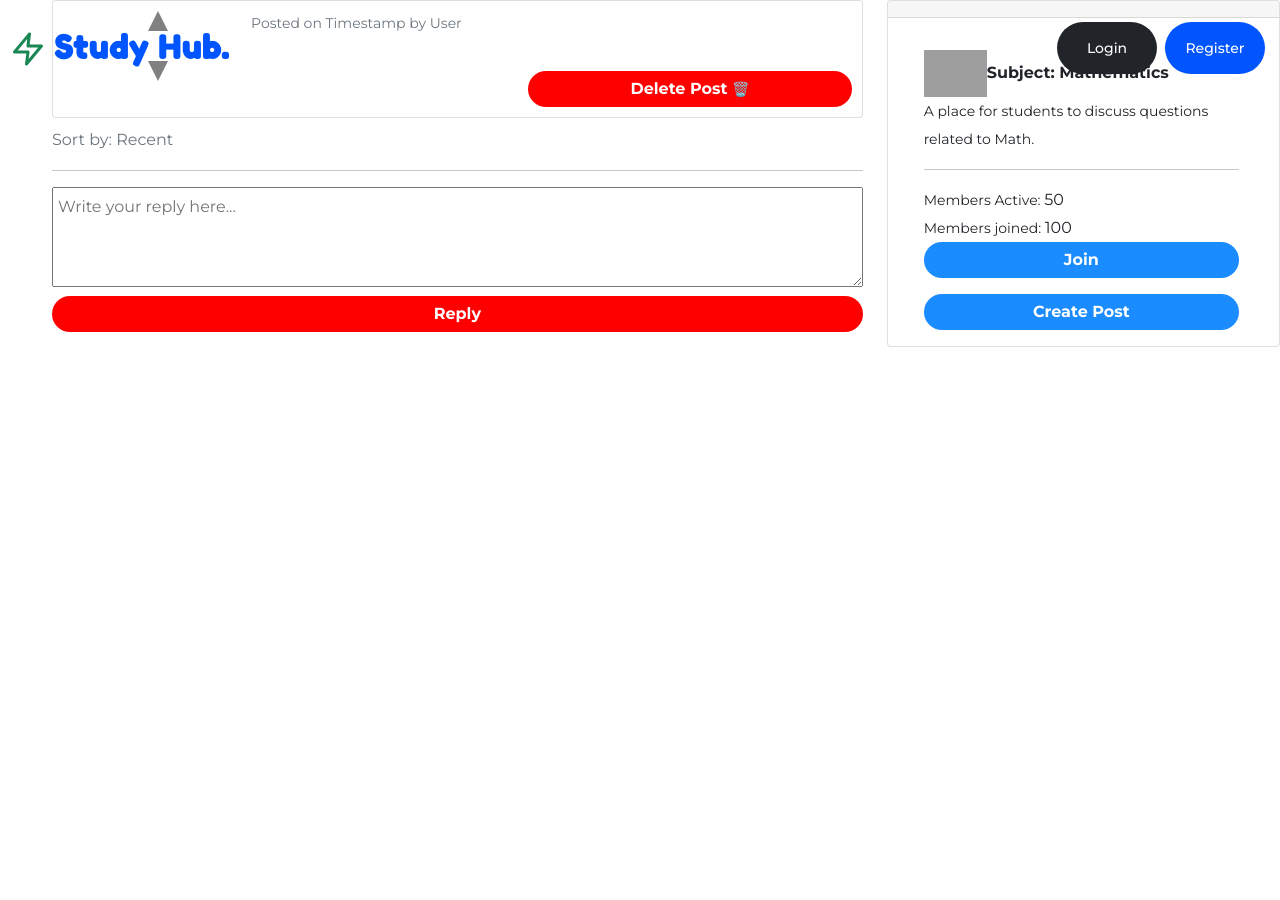
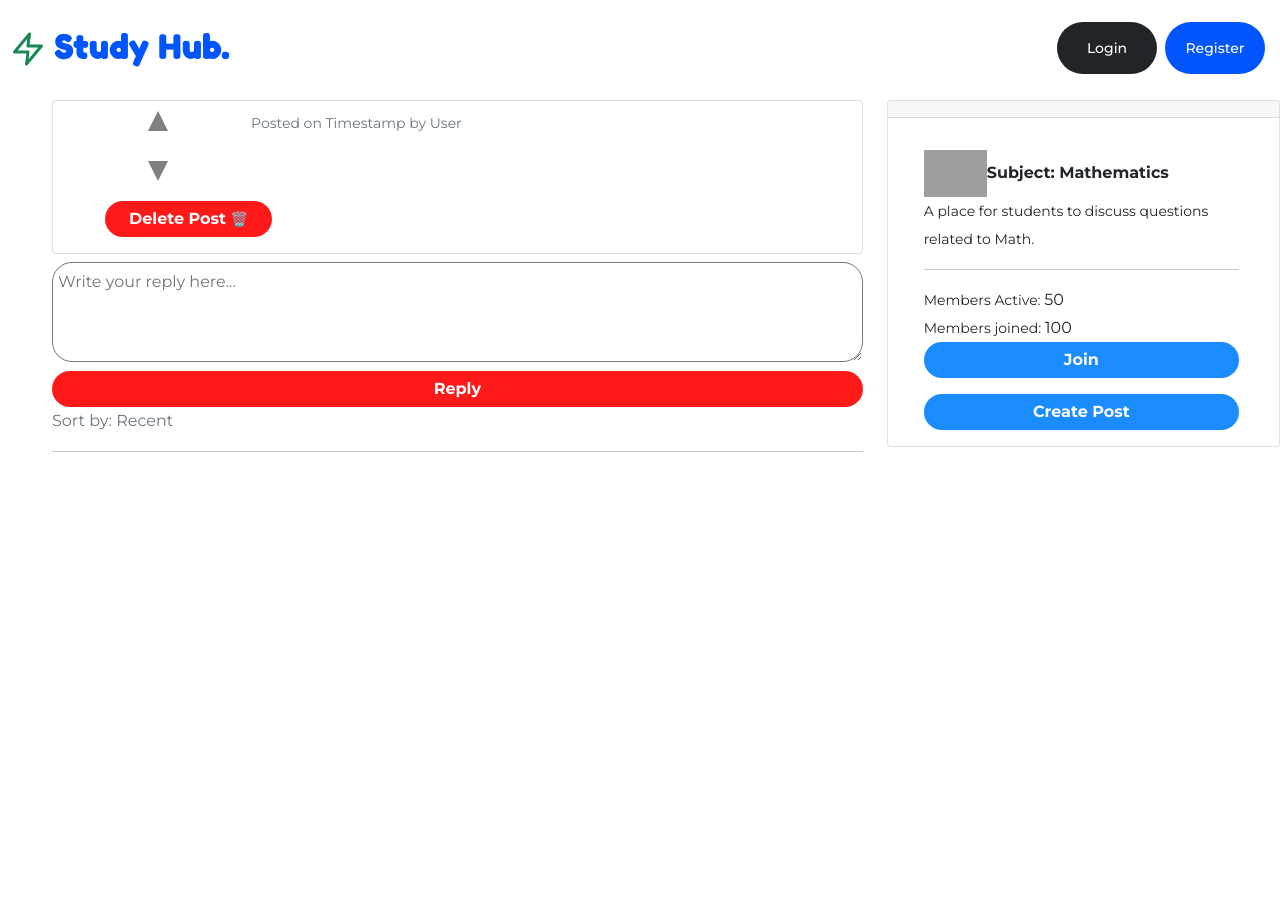
Before and after one commit to TheTrustyPwo/StudyHub, a Flask app: template app/templates/post.html in a window 1280 px wide. Before the commit the page ends 347 px from the top, so only its background shows below. Run offline with Flask 3, Linux system fonts and the light colour scheme; the template is opened without the code that fills it, so the values that code supplies are empty; some libraries are stand-ins or nearby versions; grey boxes are pictures that could not be loaded.

Commit message:
Update post page

```diff
--- a/app/templates/post.html
+++ b/app/templates/post.html
@@ -37,7 +37,7 @@
         }
 
         .redbutton {
-            background-color: #FF0000;
+            background-color: #FF1A1A;
             border: none;
             color: white;
             padding: 4px 24px;
@@ -48,14 +48,14 @@
             font-weight: bold;
             border-radius: 20px;
             cursor: pointer;
-            width: 40%;
+            width: 40%
             position: absolute;
             bottom: 10px;
             right: 10px;
         }
 
         .replybutton {
-            background-color: #FF0000;
+            background-color: #FF1A1A;
             border: none;
             color: white;
             padding: 4px 24px;
@@ -83,6 +83,7 @@
             height: 100px;
             resize: vertical;
             padding: 5px;
+            border-radius: 20px;
         }
 
 
@@ -163,8 +164,12 @@
         }
 
         .votes, .votes1 {
-            margin-left: 10px;
             font-weight: bold;
+            text-align: center;
+        }
+
+        body {
+            margin-top: 100px;
         }
     </style>
 
@@ -188,7 +193,8 @@
 
                         <div class="card-body">
                             <h6 class="card-subtitle text-muted mb-3">
-                                <small>Posted on <span id="post-timestamp">Timestamp</span> by <a id="post-author" class="text-muted">User</a></small>
+                                <small>Posted on <span id="post-timestamp">Timestamp</span> by <a id="post-author"
+                                                                                                  class="text-muted">User</a></small>
                             </h6>
                             <h4 id="post-title" class="card-title"></h4>
 
@@ -201,6 +207,12 @@
                     </div>
                 </div>
             </div>
+
+            <div class="reply-container">
+                <textarea id="reply-text" class="reply-textarea" placeholder="Write your reply here..."></textarea>
+                <button id="reply-button" class="replybutton">Reply</button>
+            </div>
+
             <p class="text-muted ml-1">
                 Sort by: Recent
 
@@ -209,10 +221,6 @@
 
             <ul id="post-replies"></ul>
 
-            <div class="reply-container">
-                <textarea id="reply-text" class="reply-textarea" placeholder="Write your reply here..."></textarea>
-                <button id="reply-button" class="replybutton">Reply</button>
-            </div>
             <nav class="my-2" aria-label="Page navigation example">
                 <ul class="pagination">
 
```
